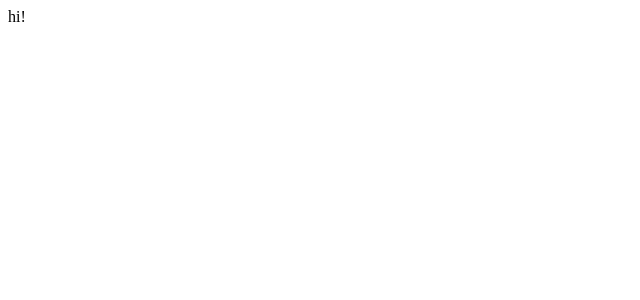
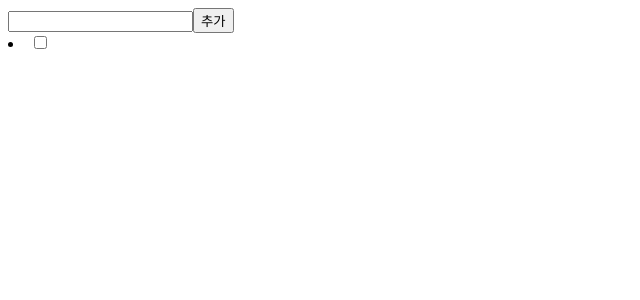
Before and after one commit to plumpsqrl9744/wanted-pre-onboarding-frontend, a React (Create React App) app: page /todo in a window 1280 px wide. Shown: the top 300 px of the page, without its empty margins (0-640 px from the left). Built offline with nearby package versions, Linux system fonts and the light colour scheme.

Commit message:
feat: todo create API연결 완료

```diff
--- a/src/components/auth/SignIn.jsx
+++ b/src/components/auth/SignIn.jsx
@@ -22,7 +22,7 @@ const SignIn = () => {
 
     const signInHandler = async () => {
         try {
-            await axios.post(`https://www.pre-onboarding-selection-task.shop/auth/signin`, {
+            const resp = await axios.post(`https://www.pre-onboarding-selection-task.shop/auth/signin`, {
                 email : signInInputs.id,
                 password : signInInputs.password
             }, {
@@ -31,8 +31,15 @@ const SignIn = () => {
             }
         }
     )
+    console.log("data",resp)
+
+    // const authorization = resp.data[access_token]
+    const authorization = resp.data["access_token"]
+    const content = resp.headers["content-type"]
+    localStorage.setItem("Authorization", authorization);
+    localStorage.setItem("Content", content);
     alert("로그인 성공!")
-    navigate("/todo")
+    // navigate("/todo")
     }catch(error) {
             console.log(error)
         }
--- a/src/components/todo/Todo.jsx
+++ b/src/components/todo/Todo.jsx
@@ -1,11 +1,58 @@
-import React from 'react';
+import React,{ useState } from 'react';
+import axios from 'axios';
 
-const todo = () => {
+const Todo = () => {
+
+    const [todoInputs, setTodoInputs] = useState("")
+    const [todos, setTodos] = useState([
+        {
+            todo : "",
+            userID : 1,
+            id : 1,
+            isCompleted : false
+        }
+    ])
+
+    const onChangeHandler = (e) => {
+        setTodoInputs(e.target.value)
+    }
+
+    const onClickHandler = async (text) => {
+
+        let authorization = localStorage.getItem("Authorization");
+
+        try {
+            const resp = await axios.post(`https://www.pre-onboarding-selection-task.shop/todos`, {
+                todo : todoInputs
+            }, {
+            headers: {
+                    Authorization: `Bearer ${authorization}`
+                }
+            }
+            )
+            console.log("resp",resp)
+            setTodos([...todos, resp.data])
+            console.log(todos)
+
+        }catch(error) {
+            console.log(error)
+        }
+    }
     return (
         <div>
-            hi!
+            <input data-testid="new-todo-input" onChange={onChangeHandler} />
+            <button data-testid="new-todo-add-button" onClick={onClickHandler}>추가</button>
+
+            {todos.map((data, index) =>
+                <li key={index}>
+                    <label>
+                        <input type="checkbox" />
+                        <span>{data.todo}</span>
+                    </label>
+                </li>
+            )}
         </div>
     );
 };
 
-export default todo;
+export default Todo;
```
